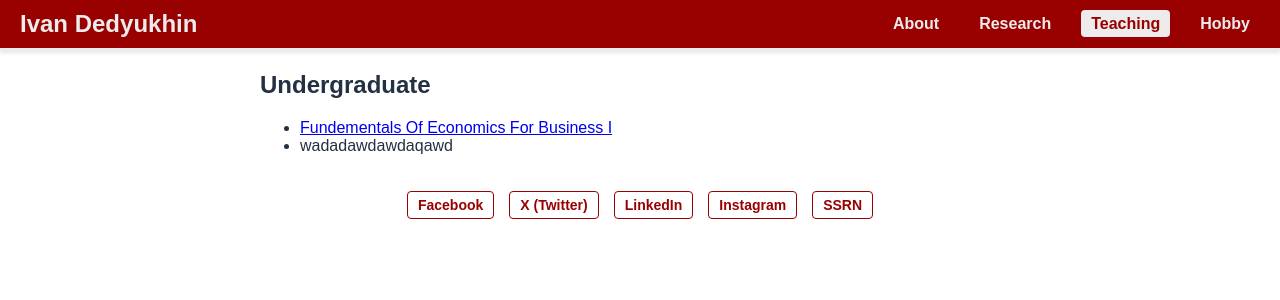
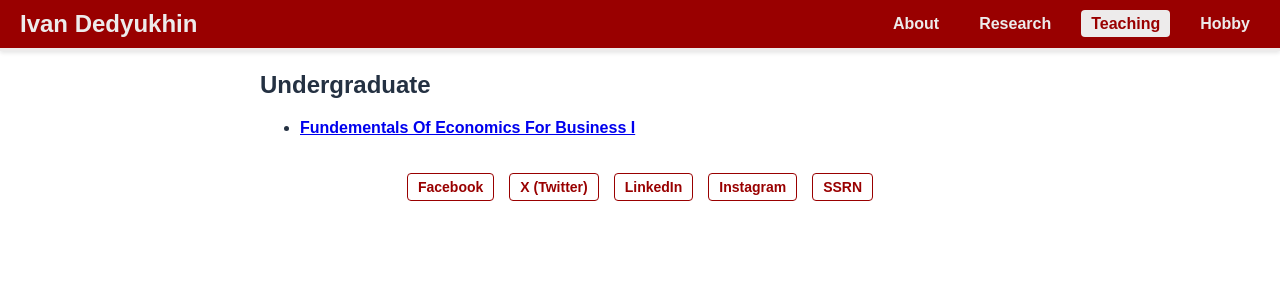
Before and after one commit to Dedyukhin/dedyukhin.github.io, a Jekyll site: the page built from Teaching.md, in a window 1280 px wide. Shown: the top 300 px of the page. Built offline with Jekyll 4.4.1, drawn with Linux system fonts in a browser that asks for light colours.

Commit message:
Update Teaching.md

```diff
--- a/Teaching.md
+++ b/Teaching.md
@@ -6,5 +6,4 @@ permalink: /teaching/
 
 ## Undergraduate
 
-- [Fundementals Of Economics For Business I](https://dedyukhin.github.io//teaching/Fund-Of-Econ-Bus-1-Indiana)
-- wadadawdawdaqawd
+- **[Fundementals Of Economics For Business I](https://dedyukhin.github.io//teaching/Fund-Of-Econ-Bus-1-Indiana)**
```
